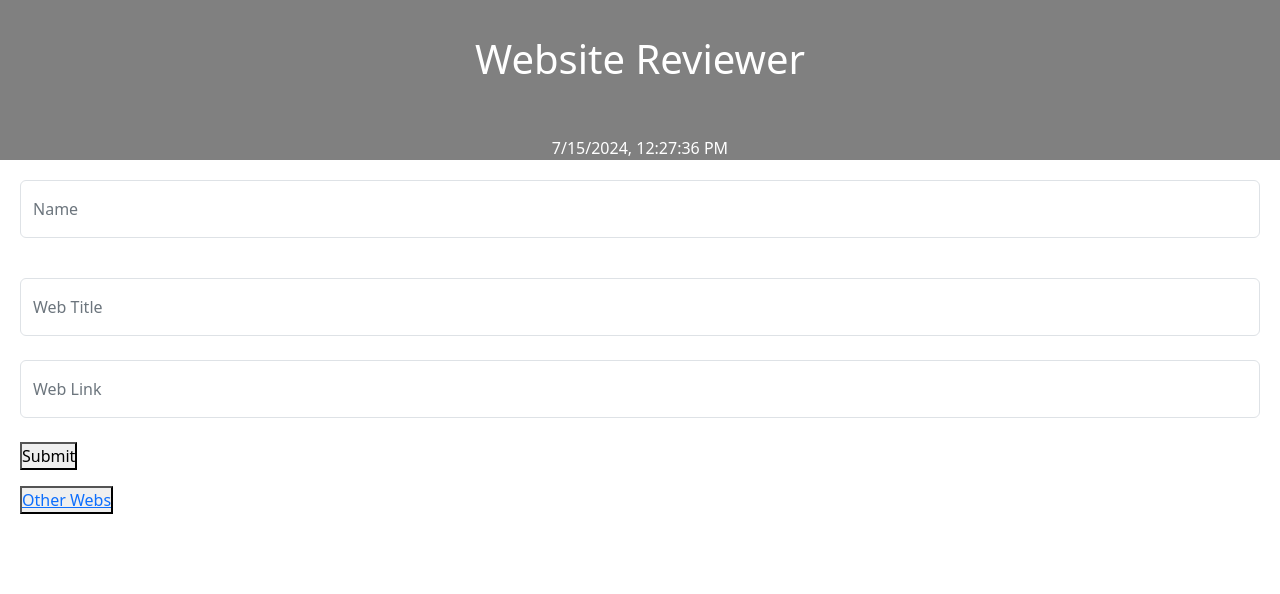
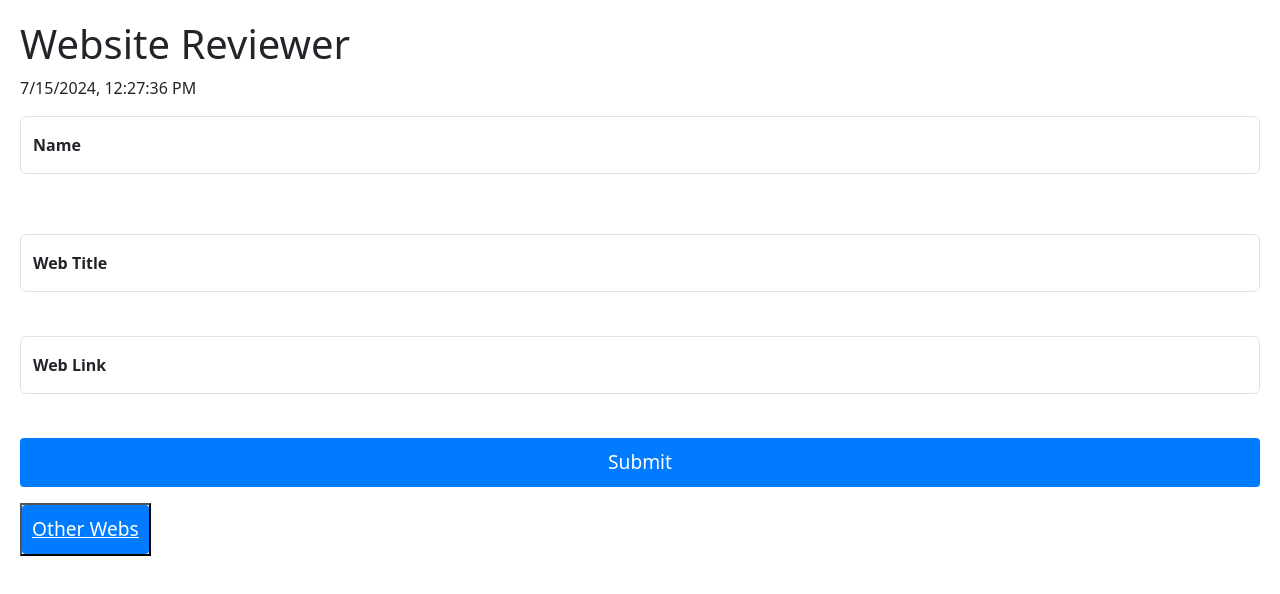
Before and after one commit to Virajing/website-reviewer, a plain HTML site: page index.html in a window 1280 px wide. Drawn offline with nearby package versions, Linux system fonts and the light colour scheme.

Commit message:
Update index.css

```diff
--- a/index.css
+++ b/index.css
@@ -1,67 +1,86 @@
-#header {
-    background-color: gray;
-    height: 160px;
+/* Google Font Import */
+@import url('https://fonts.googleapis.com/css2?family=Roboto:wght@300;400;700&display=swap');
+
+/* Basic Reset */
+* {
+    margin: 0;
+    padding: 0;
+    box-sizing: border-box;
 }
-* {
-    margin: 0px;
-    padding: 0;
-}
-#head {
-    text-align: center;
-    padding: 35px;
-    color: white;
-}
-#date-time {
-    text-align: center;
-    padding: 10px;
-    color: white;
-}
-.main-body {
+
+/* Body Styling */
+body {
+    font-family: 'Roboto', sans-serif;
+    background-color: #f5f5f5;
+    color: #333;
+    line-height: 1.6;
     padding: 20px;
 }
-.form-control {
-    border-radius: 0.25rem;
-    padding: 0.75rem;
-    font-size: 1rem;
+
+/* Container */
+.container {
+    max-width: 600px;
+    margin: 0 auto;
+    padding: 20px;
+    background: #fff;
+    border-radius: 8px;
+    box-shadow: 0 0 10px rgba(0, 0, 0, 0.1);
 }
-.form-floating > .form-control,
-.form-floating > .form-control-plaintext {
-    height: auto;
-    padding: 1rem;
+
+/* Header */
+header {
+    text-align: center;
+    margin-bottom: 20px;
 }
-.form-floating > label {
-    padding: 0.75rem 1rem;
-    color: #6c757d;
-    font-size: 1rem;
+
+header h1 {
+    font-size: 2.5em;
+    font-weight: 700;
+    color: #007bff;
 }
-.custom-btn {
-    display: inline-block;
-    font-weight: 400;
-    line-height: 1.5;
-    color: #ffffff;
+
+/* Form Styling */
+form {
+    display: flex;
+    flex-direction: column;
+}
+
+form label {
+    font-weight: 700;
+    margin-bottom: 5px;
+}
+
+form input, form textarea {
+    padding: 10px;
+    margin-bottom: 20px;
+    border: 1px solid #ccc;
+    border-radius: 4px;
+    font-size: 1em;
+}
+
+/* Button Styling */
+.button {
+    padding: 10px;
+    border: none;
+    border-radius: 4px;
+    background: #007bff;
+    color: #fff;
+    font-size: 1.2em;
+    cursor: pointer;
+    transition: background 0.3s ease;
     text-align: center;
-    text-decoration: none;
-    vertical-align: middle;
-    cursor: pointer;
-    -webkit-user-select: none;
-    -moz-user-select: none;
-    -ms-user-select: none;
-    user-select: none;
-    background-color: #0d6efd;
-    border: 1px solid transparent;
-    padding: 0.75rem 1.25rem;
-    font-size: 1rem;
-    border-radius: 0.25rem;
-    transition: color 0.15s ease-in-out, background-color 0.15s ease-in-out, border-color 0.15s ease-in-out, box-shadow 0.15s ease-in-out;
 }
-.custom-btn:hover {
-    background-color: #0056b3;
-    border-color: #004085;
+
+.button:hover {
+    background: #0056b3;
 }
-.custom-btn:focus {
-    outline: 0;
-    box-shadow: 0 0 0 0.2rem rgba(38, 143, 255, 0.5);
+
+/* Footer */
+footer {
+    text-align: center;
+    margin-top: 20px;
 }
-.custom-btn:disabled, .custom-btn.disabled {
-    opacity: 0.65;
+
+footer p {
+    color: #777;
 }
```
